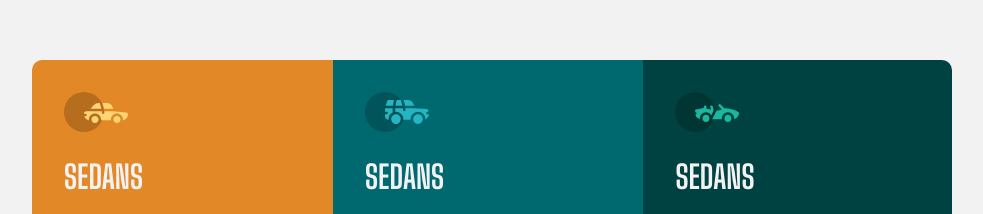
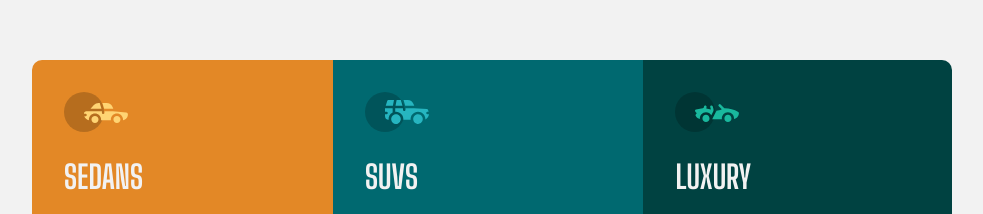
Before and after one commit to Ahmed-Elsayed-projects/frontendmentor, a plain HTML site: page 3-column-preview-card-component-main/index.html in a window 1280 px wide. Shown: the part 129-343 px from the top of the page, without its empty margins (148-1131 px from the left). Drawn offline with Linux system fonts and the light colour scheme.

Commit message:
editing headings name

```diff
--- a/3-column-preview-card-component-main/index.html
+++ b/3-column-preview-card-component-main/index.html
@@ -19,7 +19,7 @@
 
     <div class="card">
       <img alt="suvs" srcset="images/icon-suvs.svg">
-      <h1>Sedans</h1>
+      <h1>suvs</h1>
       <p>  Take an SUV for its spacious interior, power, and versatility. Perfect for your next family vacation
         and off-road adventures.</p>
         <div class="btn">Learn More</div>
@@ -27,7 +27,7 @@
 
     <div class="card">
       <img alt="luxury" srcset="images/icon-luxury.svg">
-      <h1>Sedans</h1>
+      <h1>luxury</h1>
       <p>  Cruise in the best car brands without the bloated prices. Enjoy the enhanced comfort of a luxury
         rental and arrive in style.</p>
         <div class="btn">Learn More</div>
```
